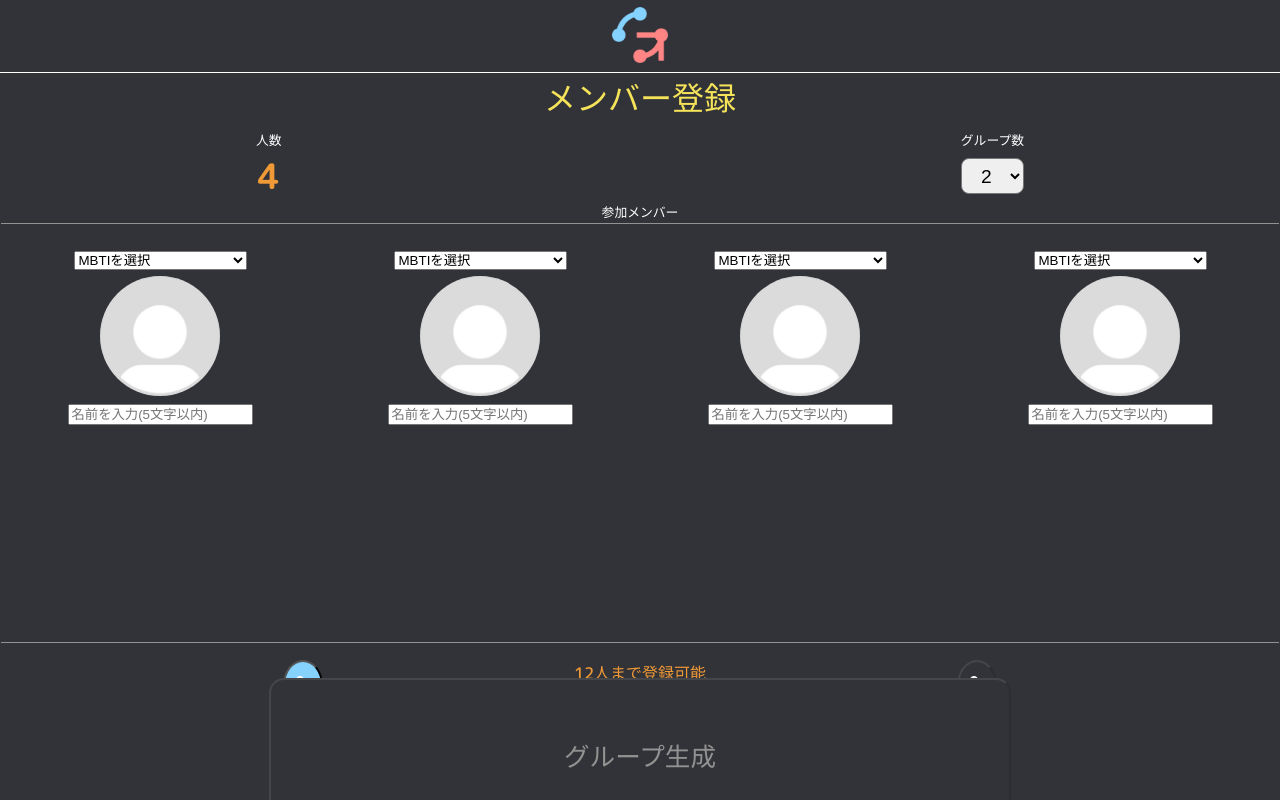
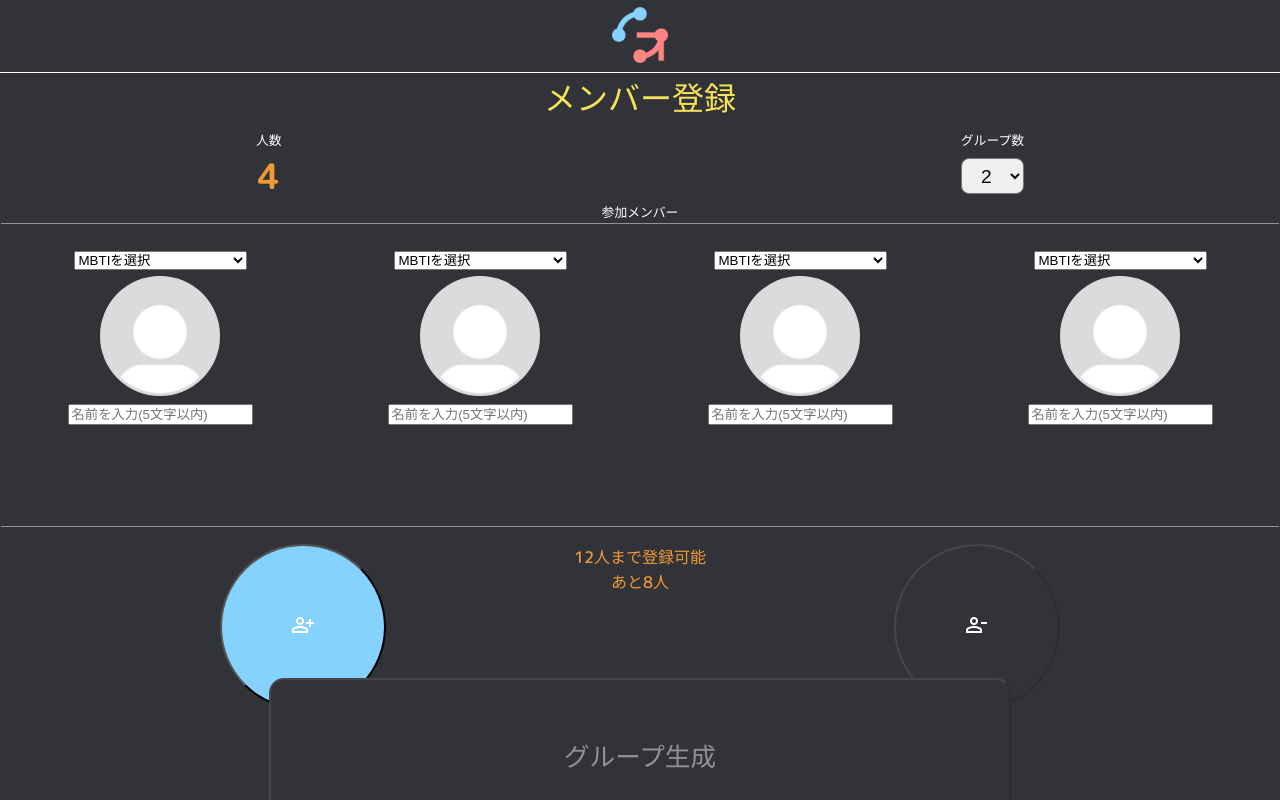
Before and after one commit to ritsuki-i/hatothon-app, a Flask app: page /member in a window 1280 px wide. Run offline with Flask 3, Linux system fonts and the light colour scheme.

Commit message:
CSS修正9回目

```diff
--- a/static/css/member.css
+++ b/static/css/member.css
@@ -82,9 +82,9 @@ body {
 
 #removeButton {
   touch-action: manipulation;
-  width: auto;
-  height: auto;
-  border-radius: 100%;
+  width: 13vw;
+  height: 13vw;
+  border-radius: 50%;
   background-color: rgb(255, 113, 113);
   color: #ffffff;
   text-align: center;
@@ -92,9 +92,9 @@ body {
 
 #addButton {
   touch-action: manipulation;
-  width: auto;
-  height: auto;
-  border-radius: 100%;
+  width: 13vw;
+  height: 13vw;
+  border-radius: 50%;
   background-color: rgb(113, 190, 255);
   color: #ffffff;
   text-align: center;
```
